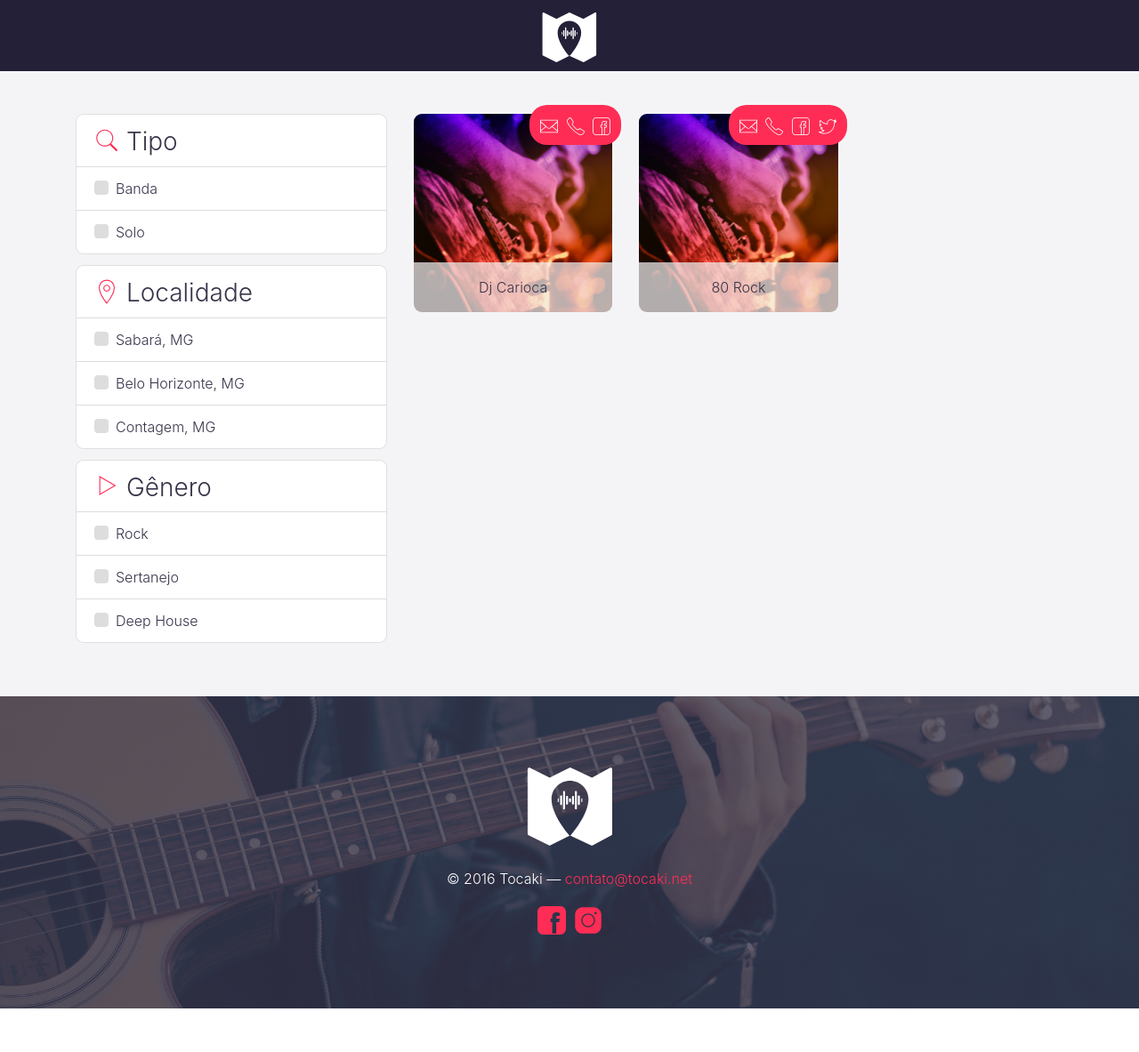
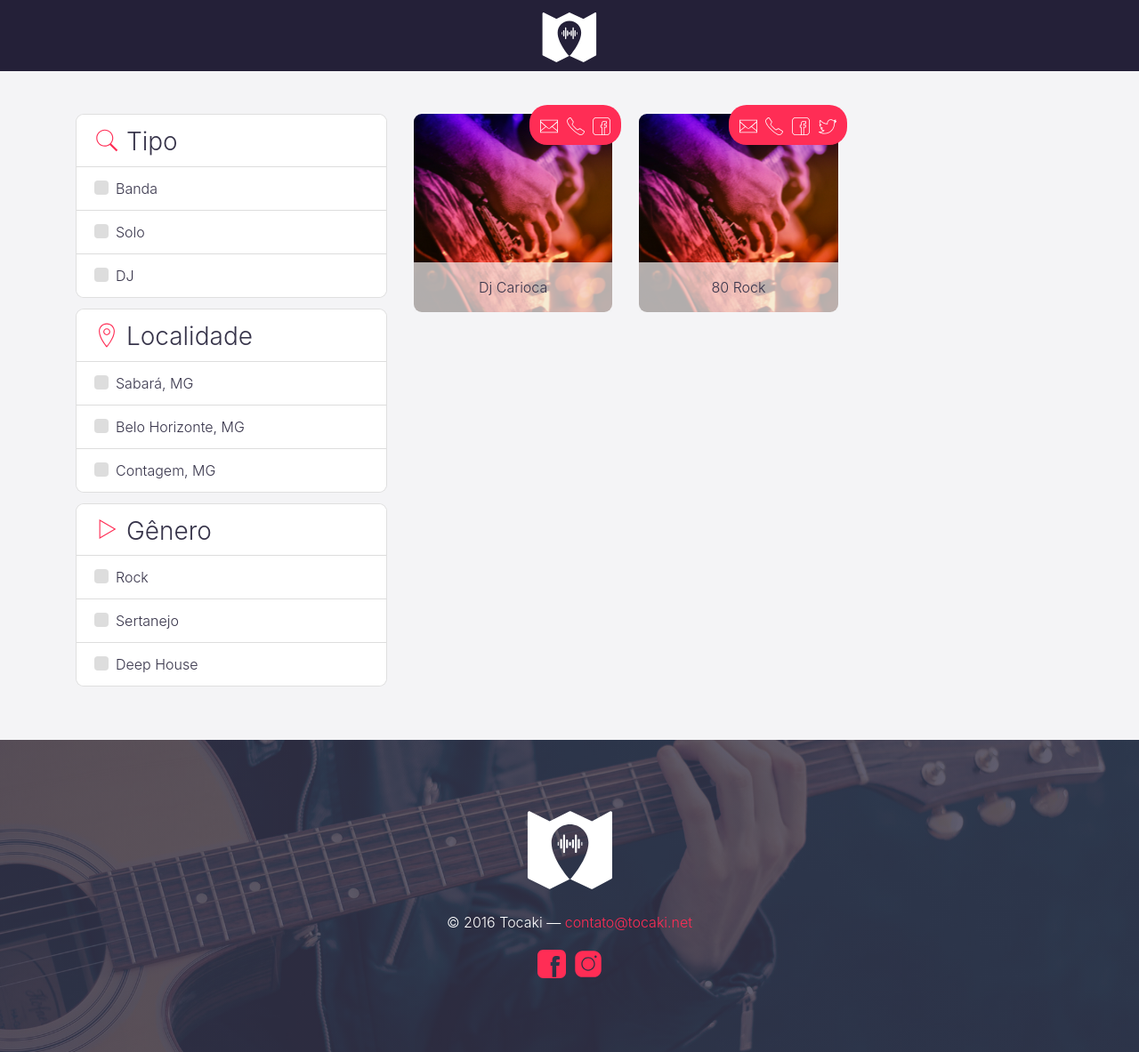
Before and after one commit to tocaki/tocaki.github.io, a Jekyll site: the page built from artistas.html, in a window 1280 px wide. Shown: the whole page at 89% size. Built offline with Jekyll 4.4.1, drawn with Linux system fonts in a browser that asks for light colours; before the commit the page ends 1134 px from its top, so only the background shows below that.

```diff
--- a/_data/types.yml
+++ b/_data/types.yml
@@ -1,2 +1,3 @@
 - Banda
 - Solo
+- DJ
```
